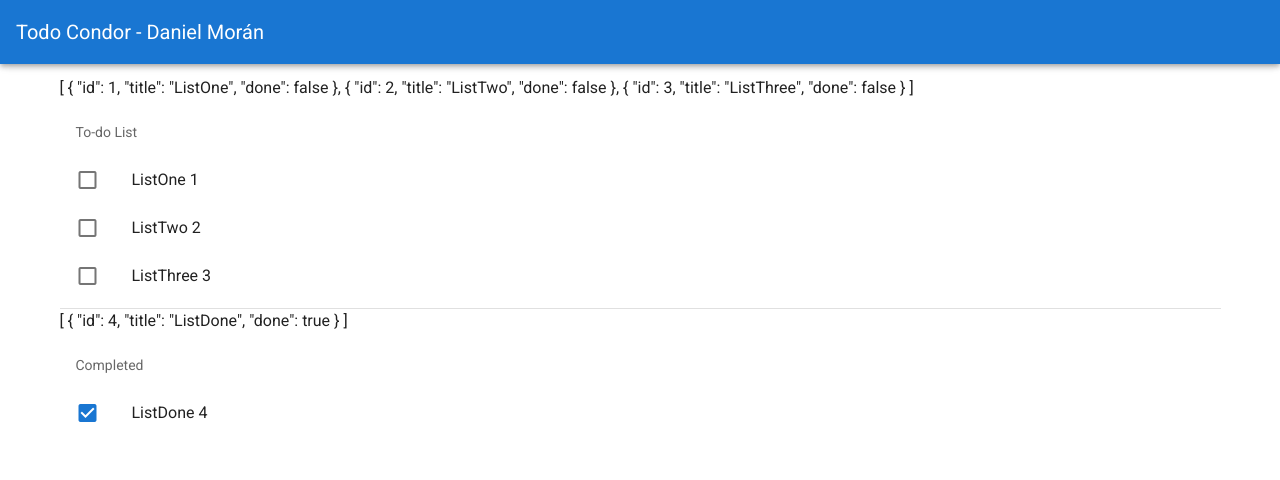
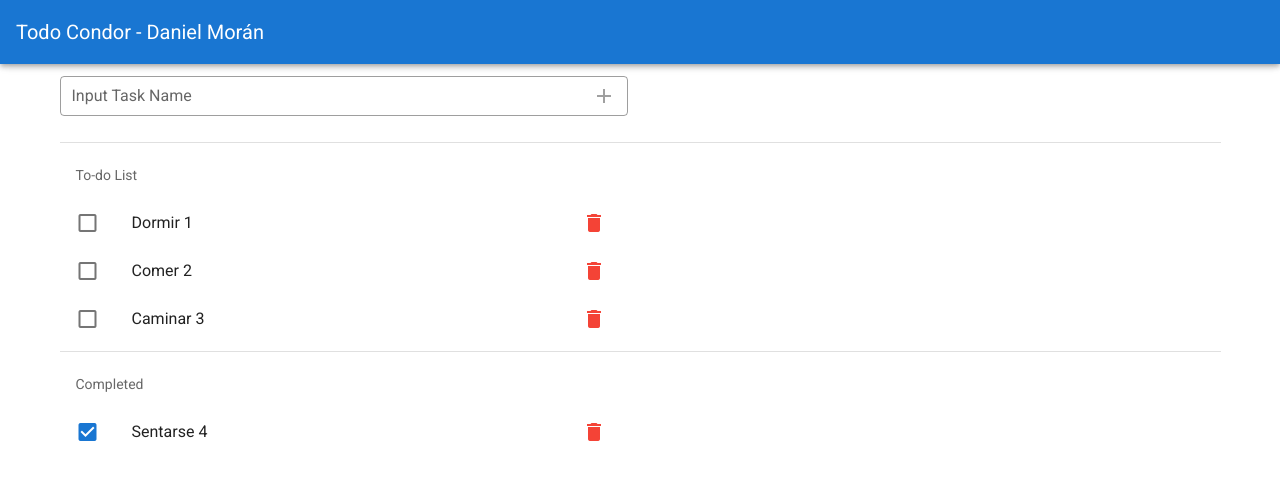
Before and after one commit to damg75/todo_condor, a Vue app: page / in a window 1280 px wide. Shown: the top 480 px of the page. Built offline with nearby package versions, Linux system fonts and the light colour scheme.

Commit message:
commit parcial

```diff
--- a/src/App.vue
+++ b/src/App.vue
@@ -8,11 +8,50 @@
 
     <v-main>
       <v-container>
-        {{ listOne }}
-        <list-one :listOne="listOne" @emitTaskId="handleDoneListOne($event)" />
+        <v-row>
+          <v-col cols="12" md="6">
+            <v-text-field
+              label="Input Task Name"
+              dense
+              autocomplete="nope"
+              v-model="input"
+              outlined
+              clearable
+              @keyup.enter="handleInput"
+            >
+              <template v-slot:append>
+                <v-icon
+                  color="primary"
+                  @click="handleInput"
+                  :disabled="newTaskTitleInvalid"
+                >
+                  mdi-plus
+                </v-icon>
+              </template>
+            </v-text-field>
+          </v-col>
+        </v-row>
         <v-divider></v-divider>
-        {{ listTwo }}
-        <list-two :listTwo="listTwo" @emitTaskId="handleDoneListTwo($event)" />
+        <v-row>
+          <v-col cols="12" md="6">
+            <!-- {{ listOne }} -->
+            <list-one
+              :listOne="listOne"
+              @emitTaskId="handleDoneListOne($event)"
+            />
+          </v-col>
+        </v-row>
+        <v-divider></v-divider>
+        <v-row>
+          <v-col cols="12" md="6">
+            <!-- {{ listTwo }} -->
+            <list-two
+              :listTwo="listTwo"
+              @emitTaskId="handleDoneListTwo($event)"
+              @emitDelete="handleDeleteListTwo($event)"
+            />
+          </v-col>
+        </v-row>
       </v-container>
     </v-main>
   </v-app>
@@ -27,27 +66,28 @@ export default {
   data() {
     return {
       counter: 4,
+      input: "",
       listOne: [
         {
           id: 1,
-          title: "ListOne",
+          title: "Dormir",
           done: false,
         },
         {
           id: 2,
-          title: "ListTwo",
+          title: "Comer",
           done: false,
         },
         {
           id: 3,
-          title: "ListThree",
+          title: "Caminar",
           done: false,
         },
       ],
       listTwo: [
         {
           id: 4,
-          title: "ListDone",
+          title: "Sentarse",
           done: true,
         },
       ],
@@ -62,12 +102,28 @@ export default {
       this.listTwo.push(resultTwo);
     },
     handleDoneListTwo(id) {
-      // let resultTwo = this.listOne.find((task) => task.id === id);
-      // resultTwo.done = true;
-      // let resultOne = this.listOne.filter((task) => task.id !== id);
-      // this.listOne = resultOne;
-      // this.listTwo.push(resultTwo);
-      alert(id)
+      let resultTwo = this.listTwo.find((task) => task.id === id);
+      resultTwo.done = false;
+      let resultOne = this.listTwo.filter((task) => task.id !== id);
+      this.listTwo = resultOne;
+      this.listOne.push(resultTwo);
+    },
+    handleInput() {
+      let newEntry = {
+        id: this.counter + 1,
+        title: this.input,
+        done: false,
+      };
+      this.listOne.push(newEntry);
+      this.input = "";
+    },
+    handleDeleteListTwo(id) {
+      alert(id);
+    },
+  },
+  computed: {
+    newTaskTitleInvalid() {
+      return !this.input;
     },
   },
 };
--- a/src/views/ListOne.vue
+++ b/src/views/ListOne.vue
@@ -14,8 +14,13 @@
           </v-list-item-action>
 
           <v-list-item-content>
-            <v-list-item-title>{{ task.title }} {{task.id}}</v-list-item-title>
+            <v-list-item-title
+              >{{ task.title }} {{ task.id }}</v-list-item-title
+            >
           </v-list-item-content>
+          <v-btn icon color="red">
+            <v-icon>mdi-delete</v-icon>
+          </v-btn>
         </template>
       </v-list-item>
     </v-list>
--- a/src/views/ListTwo.vue
+++ b/src/views/ListTwo.vue
@@ -1,6 +1,6 @@
 <template>
   <div>
-    <v-list flat>
+    <v-list flat v-if="listTwo.length > 0">
       <v-subheader>Completed</v-subheader>
 
       <v-list-item v-for="task in listTwo" :key="task.id">
@@ -18,8 +18,14 @@
               >{{ task.title }} {{ task.id }}</v-list-item-title
             >
           </v-list-item-content>
+          <v-btn icon color="red" @click="handleDelete(task.id)">
+            <v-icon>mdi-delete</v-icon>
+          </v-btn>
         </template>
       </v-list-item>
+    </v-list>
+    <v-list flat v-else>
+      <v-subheader>There are no Completed Tasks</v-subheader>
     </v-list>
   </div>
 </template>
@@ -37,6 +43,9 @@ export default {
     handleNotDone(id) {
       this.$emit("emitTaskId", id);
     },
+    handleDelete(id) {
+      this.$emit("emitDelete", id);
+    },
   },
 };
 </script>
```
